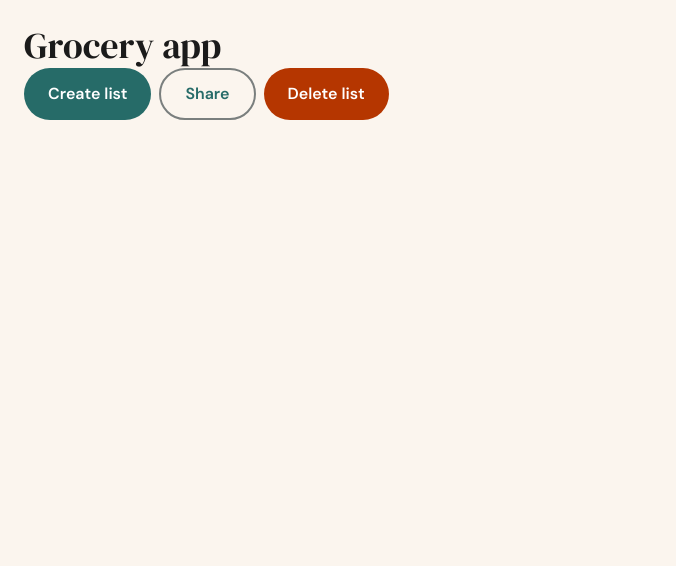
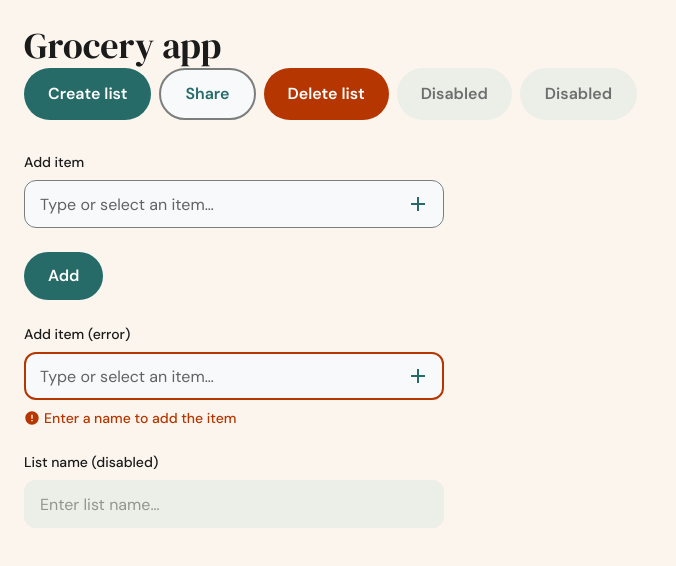
Before and after one commit to TID-Group-project/GroceryApp, a React (Vite) app: page / in a window 1280 px wide. Shown: the top 566 px of the page, without its empty margins (0-676 px from the left). Built offline with nearby package versions, Linux system fonts and the light colour scheme; no server answers; what parse would draw is missing.

Commit message:
Made the Modal and textinput
Every functionality is showen in app

```diff
--- a/src/App.jsx
+++ b/src/App.jsx
@@ -1,8 +1,11 @@
-import { useEffect } from "react";
+import { useEffect, useState } from "react";
 import Parse from "./services/backend";
 import Typography from "@mui/material/Typography";
 import Button from "./components/common/Button";
 import { tokens } from "./theme/tokens";
+import TextInput from "./components/common/TextInput";
+import AddIcon from "@mui/icons-material/Add";
+import Modal from "./components/common/Modal";
 
 // done to test if the backend is working
 function App() {
@@ -15,15 +18,123 @@ function App() {
   //     console.log("Saved:", item.id);
   //   })();
   // }, []);
+  const [item, setItem] = useState("");
+  const [tried, setTried] = useState(false);
+  // show the error only after pressing "Add" with an empty field
+  const itemError =
+    tried && item.trim() === "" ? "Enter a name to add the item" : "";
+
+  // NEW (2): state for the "New list" pop-up
+  const [modalOpen, setModalOpen] = useState(false);
+  const [listName, setListName] = useState("");
+  const [listTried, setListTried] = useState(false);
+  const listError =
+    listTried && listName.trim() === "" ? "Enter a name for the list" : "";
+
+  // NEW (3): close and reset the pop-up
+  const closeModal = () => {
+    setModalOpen(false);
+    setListName("");
+    setListTried(false);
+  };
+
+  // NEW (3): what happens when Create is pressed
+  const createList = () => {
+    if (listName.trim() === "") {
+      setListTried(true); // show the error, keep the pop-up open
+      return;
+    }
+    console.log("Would create list:", listName);
+    closeModal();
+  };
+
   return (
     <div style={{ padding: 24 }}>
       <Typography variant="h1">Grocery app</Typography>
+
       {/* 8px between tap targets (NFR5) */}
       <div style={{ display: "flex", flexWrap: "wrap", gap: tokens.space[2] }}>
-        <Button>Create list</Button>
+        {/* NEW (4): opens the pop-up */}
+        <Button onClick={() => setModalOpen(true)}>Create list</Button>
         <Button variant="outlined">Share</Button>
         <Button color="error">Delete list</Button>
+        <Button disabled>Disabled</Button>
+        <Button variant="outlined" disabled>
+          Disabled
+        </Button>
       </div>
+
+      {/* TextInput tests */}
+      <div
+        style={{
+          display: "flex",
+          flexDirection: "column",
+          gap: tokens.space[6],
+          maxWidth: 420,
+          marginTop: tokens.space[8],
+        }}
+      >
+        {/* 1. Live field: type, press Add with it empty to see the error */}
+        <TextInput
+          label="Add item"
+          placeholder="Type or select an item…"
+          value={item}
+          onChange={(e) => {
+            setItem(e.target.value);
+            setTried(false); // clear the error while typing
+          }}
+          error={itemError}
+          endAdornment={<AddIcon color="primary" />}
+        />
+        <div>
+          <Button onClick={() => setTried(true)}>Add</Button>
+        </div>
+
+        {/* 2. Always shows the error state, for comparing with Figma */}
+        <TextInput
+          label="Add item (error)"
+          placeholder="Type or select an item…"
+          error="Enter a name to add the item"
+          endAdornment={<AddIcon color="primary" />}
+        />
+
+        {/* 3. Disabled state */}
+        <TextInput
+          label="List name (disabled)"
+          placeholder="Enter list name…"
+          disabled
+        />
+      </div>
+
+      {/* "New list" pop-up from Figma = Modal + TextInput + Buttons */}
+      <Modal open={modalOpen} onClose={closeModal} title="New list">
+        <TextInput
+          label="List name"
+          placeholder="Enter list name…"
+          autoFocus
+          value={listName}
+          onChange={(e) => {
+            setListName(e.target.value);
+            setListTried(false);
+          }}
+          error={listError}
+          endAdornment={<AddIcon color="primary" />}
+        />
+        <div
+          style={{
+            display: "flex",
+            gap: tokens.space[2],
+            marginTop: tokens.space[6],
+          }}
+        >
+          <Button variant="outlined" onClick={closeModal} sx={{ flex: 1 }}>
+            Cancel
+          </Button>
+          <Button onClick={createList} sx={{ flex: 1 }}>
+            Create
+          </Button>
+        </div>
+      </Modal>
     </div>
   );
 }
--- a/src/components/common/Modal.jsx
+++ b/src/components/common/Modal.jsx
@@ -0,0 +1,46 @@
+import { useId } from "react";
+import Dialog from "@mui/material/Dialog";
+import IconButton from "@mui/material/IconButton";
+import Typography from "@mui/material/Typography";
+import CloseIcon from "@mui/icons-material/Close";
+import { tokens } from "../../theme/tokens";
+
+//   open       true = visible, false = hidden
+//   onClose    called when the user presses Esc, clicks outside, or clicks the X
+//   title      text in the header
+//   children   the content (a TextInput, buttons, ...)
+function Modal({ open, onClose, title, children, ...props }) {
+  const titleId = useId();
+
+  return (
+    <Dialog
+      open={open}
+      onClose={onClose}
+      fullWidth
+      maxWidth="xs"
+      aria-labelledby={titleId}
+      {...props}
+    >
+      <div
+        style={{
+          display: "flex",
+          justifyContent: "space-between",
+          alignItems: "center",
+          marginBottom: tokens.space[4],
+        }}
+      >
+        <Typography id={titleId} variant="h3" component="h2">
+          {title}
+        </Typography>
+
+        <IconButton aria-label="Close" onClick={onClose} sx={{ mr: -1.5 }}>
+          <CloseIcon />
+        </IconButton>
+      </div>
+
+      {children}
+    </Dialog>
+  );
+}
+
+export default Modal;
--- a/src/components/common/TextInput.jsx
+++ b/src/components/common/TextInput.jsx
@@ -0,0 +1,43 @@
+import { useId } from "react";
+import TextField from "@mui/material/TextField";
+import Typography from "@mui/material/Typography";
+import ErrorOutlinedIcon from "@mui/icons-material/ErrorOutlined";
+
+//   label          text shown above the field (always visible)
+//   error          error message. Leave empty for no error.
+//   endAdornment   optional icon or button at the right end of the field (like the + icon)
+function TextInput({ label, error = "", endAdornment, id, ...props }) {
+  const autoId = useId();
+  const inputId = id ?? autoId;
+
+  return (
+    <div>
+      <Typography
+        variant="caption"
+        component="label"
+        htmlFor={inputId} // connects the label to the field, so clicking the label focuses it
+        sx={{ display: "block", mb: 1 }} // styles: 8 px gap between label and field (mb = margin-bottom)
+      >
+        {label}
+      </Typography>
+
+      <TextField
+        id={inputId}
+        fullWidth
+        error={Boolean(error)}
+        helperText={
+          error ? (
+            <>
+              <ErrorOutlinedIcon sx={{ fontSize: 16 }} aria-hidden="true" />
+              <span role="alert">{error}</span>
+            </>
+          ) : undefined
+        }
+        slotProps={{ input: { endAdornment } }}
+        {...props}
+      />
+    </div>
+  );
+}
+
+export default TextInput;
--- a/src/theme/theme.js
+++ b/src/theme/theme.js
@@ -46,6 +46,7 @@ const theme = createTheme({
 
   // component overrides (for MUI components) with our own tokens and styles.
   components: {
+    // the button from MUI, but overridden to use our tokens and styles
     MuiButton: {
       defaultProps: { disableElevation: true },
       styleOverrides: {
@@ -64,12 +65,91 @@ const theme = createTheme({
           },
         },
         outlined: {
+          backgroundColor: color.surface,
           borderColor: color.border,
-          borderWidth: 2,
+          borderWidth: size.outlineBorder,
           "&:hover": {
             backgroundColor: color.primarySoft,
             borderColor: color.border,
-            borderWidth: 2,
+            borderWidth: size.outlineBorder,
+          },
+        },
+      },
+    },
+
+    // the input field from MUI, but overridden to use our tokens and styles
+    MuiOutlinedInput: {
+      styleOverrides: {
+        root: {
+          minHeight: size.tapTarget,
+          borderRadius: `${radius.md}px`,
+          backgroundColor: color.surface,
+          "& .MuiOutlinedInput-notchedOutline": {
+            borderColor: color.border,
+            borderWidth: size.fieldBorder,
+          },
+          "&:hover .MuiOutlinedInput-notchedOutline": {
+            borderColor: color.onyx,
+          },
+          "&.Mui-focused .MuiOutlinedInput-notchedOutline": {
+            borderColor: color.primary,
+            borderWidth: size.fieldBorderActive,
+          },
+          "&.Mui-error .MuiOutlinedInput-notchedOutline": {
+            borderColor: color.error,
+            borderWidth: size.fieldBorderActive,
+          },
+          "&.Mui-disabled": { backgroundColor: color.disabledBg },
+          "&.Mui-disabled .MuiOutlinedInput-notchedOutline": {
+            borderColor: color.disabledBg,
+          },
+        },
+        input: {
+          padding: `${space[3]}px ${space[4]}px`,
+          "&::placeholder": { color: color.textMuted, opacity: 1 },
+        },
+      },
+    },
+
+    // the helper text below the input field from MUI, but overridden to use our tokens and styles
+    MuiFormHelperText: {
+      styleOverrides: {
+        root: {
+          display: "flex",
+          alignItems: "center",
+          gap: `${space[1]}px`,
+          margin: `${space[2]}px 0 0`,
+          ...textStyle(text.caption),
+          "&.Mui-error": { color: color.error },
+        },
+      },
+    },
+
+    // Pop-up frame
+    MuiDialog: {
+      styleOverrides: {
+        root: {
+          "& .MuiDialog-paper": {
+            borderRadius: `${radius.lg}px`,
+            padding: `${space[6]}px`,
+            backgroundColor: color.surface,
+            backgroundImage: "none",
+            margin: `${space[4]}px`,
+          },
+        },
+      },
+    },
+
+    // Icon buttons (the X in the pop-up, and later the trash and people icons)
+    MuiIconButton: {
+      styleOverrides: {
+        root: {
+          width: size.tapTarget,
+          height: size.tapTarget,
+          color: color.onyx,
+          "&:focus-visible": {
+            outline: `${size.focusRing}px solid ${color.onyx}`,
+            outlineOffset: `${size.focusRingGap}px`,
           },
         },
       },
--- a/src/theme/tokens.js
+++ b/src/theme/tokens.js
@@ -32,8 +32,12 @@ export const tokens = {
     tapTarget: 48, // buttons, checkbox area, icon buttons, delete button
     listRow: 56, // minimum list row height
     icon: 24,
+    iconSmall: 16, // for eror messages icon
     focusRing: 3,
     focusRingGap: 2,
+    outlineBorder: 2,
+    fieldBorder: 1.5,
+    fieldBorderActive: 2,
   },
   // typography
   font: {
```
